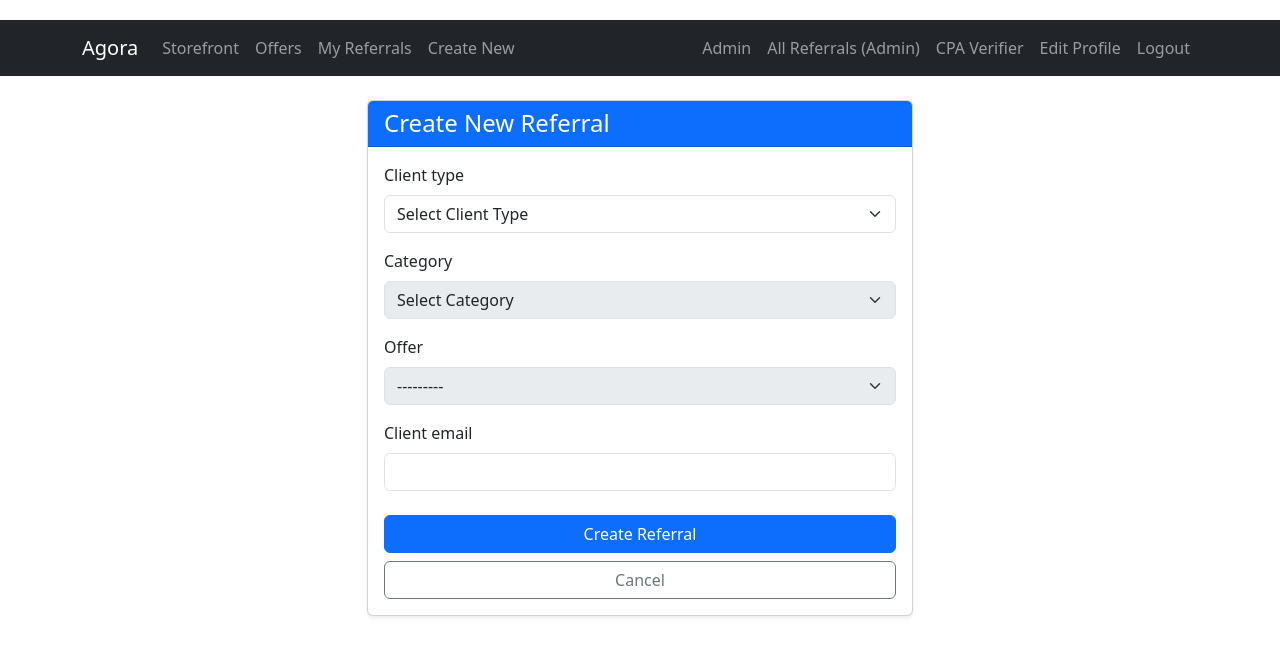
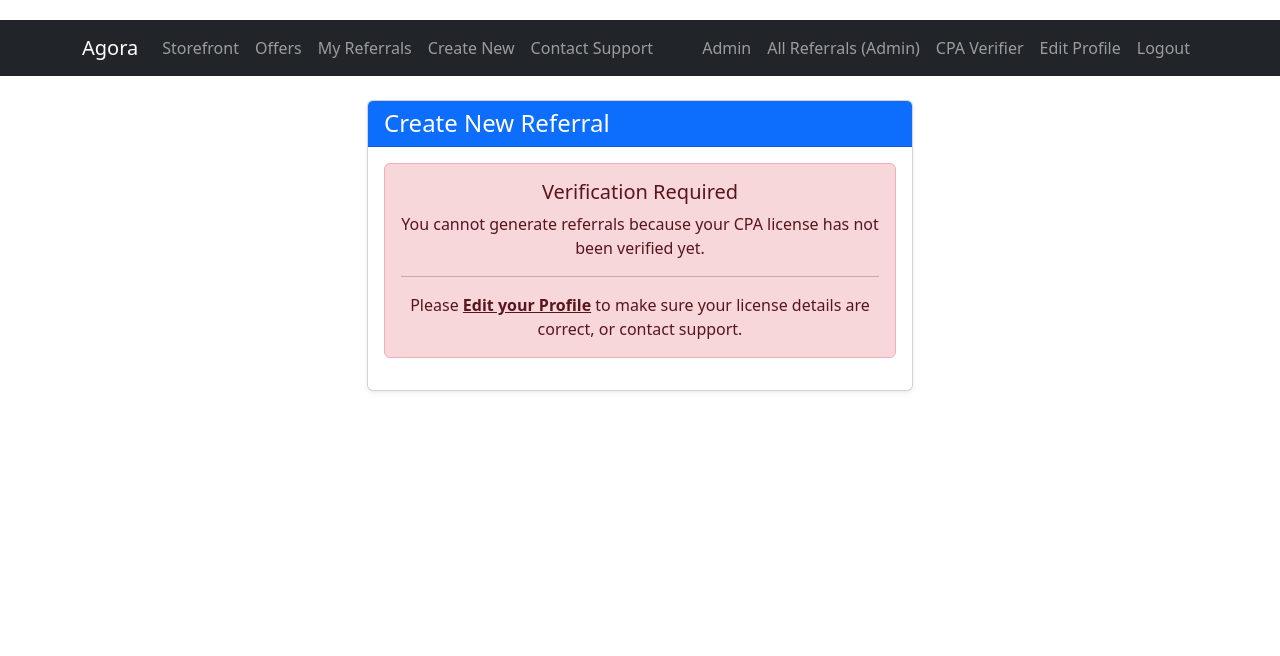
Before and after one commit to alexpmarkovski-cloud/Agora.tax, a Django app: page /referrals/create/ in a window 1280 px wide. Shown: the top 656 px of the page. Run offline with Django 4.2, Linux system fonts and the light colour scheme; a user stored in the database is signed in; data comes from the database, SQL or seed files in the repository; both versions use the stored data as it was after the commit.

Commit message:
feat: implement PWM multi-step flow, contact inquiry, and automated CPA verification

```diff
--- a/Customer/api/forms.py
+++ b/Customer/api/forms.py
@@ -1,7 +1,9 @@
 from django import forms
 from django.contrib.auth.models import User
 from allauth.account.forms import SignupForm
+import threading
 from .models import Referral, Offer, CPAUser, CPALicense
+from .services.nasba_scraper import verify_cpa_nasba
 
 class CPASignupForm(SignupForm):
     first_name = forms.CharField(max_length=30, label='First Name')
@@ -25,11 +27,31 @@ class CPASignupForm(SignupForm):
         )
 
         # 3. Create the initial CPALicense
-        CPALicense.objects.create(
+        license = CPALicense.objects.create(
             cpa=cpa,
             state=self.cleaned_data['license_state'],
             license_number=self.cleaned_data['license_number']
         )
+
+        # 4. Fire background thread for automatic NASBA verification
+        def bg_verify(lic_pk):
+            try:
+                # Need to re-fetch inside thread to ensure state is fresh
+                lic = CPALicense.objects.get(pk=lic_pk)
+                result = verify_cpa_nasba(
+                    first_name=lic.cpa.first_name,
+                    last_name=lic.cpa.last_name,
+                    state=lic.state,
+                    license_number=lic.license_number
+                )
+                if result.get('is_valid'):
+                    lic.is_verified = True
+                    lic.save()
+            except Exception as e:
+                print(f"Background verification failed: {e}")
+
+        threading.Thread(target=bg_verify, args=(license.pk,), daemon=True).start()
+
         return user
 
 class UserUpdateForm(forms.ModelForm):
@@ -79,3 +101,22 @@ class ReferralForm(forms.ModelForm):
     @staticmethod
     def label_from_instance(obj):
         return f"{obj.name} - Client Gets: {obj.client_bonus_summary}"
+
+class ContactInquiryForm(forms.Form):
+    INQUIRY_CHOICES = [
+        ('', 'Select Inquiry Type'),
+        ('General Support', 'General Support'),
+        ('Payout Issue', 'Payout Issue'),
+        ('Offer Inquiry', 'Offer Inquiry'),
+        ('Technical Issue', 'Technical Issue'),
+        ('Other', 'Other')
+    ]
+    inquiry_type = forms.ChoiceField(
+        choices=INQUIRY_CHOICES,
+        widget=forms.Select(attrs={'class': 'form-select'}),
+        required=True
+    )
+    notes = forms.CharField(
+        widget=forms.Textarea(attrs={'class': 'form-control', 'rows': 4, 'placeholder': 'Optional details...'}),
+        required=False
+    )
--- a/Customer/api/models.py
+++ b/Customer/api/models.py
@@ -107,6 +107,8 @@ class Referral(models.Model):
     agreed_platform_fee = models.DecimalField(max_digits=10, decimal_places=2)
 
     client_email = models.EmailField(blank=True, null=True) # Or hash this for privacy later
+    client_state = models.CharField(max_length=2, blank=True, null=True, help_text="Used primarily for PWM")
+    referral_code = models.CharField(max_length=50, blank=True, null=True, help_text="Generated for specific products like PWM")
     status = models.CharField(max_length=50, choices=STATUS_CHOICES, default='PENDING')
 
     gen_date = models.DateTimeField(auto_now_add=True) # Creation date
--- a/Customer/api/templates/api/base.html
+++ b/Customer/api/templates/api/base.html
@@ -36,6 +36,9 @@
                     </li>
                     <li class="nav-item">
                         <a class="nav-link" href="{% url 'create_referral' %}">Create New</a>
+                    </li>
+                    <li class="nav-item">
+                        <a class="nav-link" href="{% url 'contact_support' %}">Contact Support</a>
                     </li>
                 </ul>
                 <ul class="navbar-nav">
--- a/Customer/api/templates/api/cpa_dashboard.html
+++ b/Customer/api/templates/api/cpa_dashboard.html
@@ -45,6 +45,10 @@
             <td>{{ referral.client_email }}</td>
             <td>
                {{ referral.offer.name }}
+               {% if referral.referral_code %}
+               <br>
+               <span class="badge bg-secondary font-monospace">{{ referral.referral_code }}</span>
+               {% endif %}
             </td>
             <td>
                {% if referral.status == 'PENDING' %}
--- a/Customer/api/templates/api/create_referral.html
+++ b/Customer/api/templates/api/create_referral.html
@@ -8,6 +8,7 @@
             <h4 class="mb-0">Create New Referral</h4>
          </div>
          <div class="card-body">
+            {% if is_verified %}
             <form method="post">
                {% csrf_token %}
 
@@ -26,14 +27,23 @@
 
                <div class="d-grid gap-2 mt-4">
                   <button type="submit" class="btn btn-primary">Create Referral</button>
-                  <a href="{% url 'referral_list' %}" class="btn btn-outline-secondary">Cancel</a>
+                  <a href="{% url 'cpa_dashboard' %}" class="btn btn-outline-secondary">Cancel</a>
                </div>
             </form>
+            {% else %}
+            <div class="alert alert-danger text-center" role="alert">
+               <h5 class="alert-heading">Verification Required</h5>
+               <p>You cannot generate referrals because your CPA license has not been verified yet.</p>
+               <hr>
+               <p class="mb-0">Please <a href="{% url 'edit_profile' %}" class="alert-link">Edit your Profile</a> to make sure your license details are correct, or contact support.</p>
+            </div>
+            {% endif %}
          </div>
       </div>
    </div>
 </div>
 
+{% if is_verified %}
 <script>
     document.addEventListener('DOMContentLoaded', function() {
         const catalog = JSON.parse('{{ catalog_json|escapejs }}');
@@ -107,4 +117,5 @@
         // This is a simple version, a more robust one would select the previous values.
     });
 </script>
+{% endif %}
 {% endblock %}
--- a/Customer/api/templates/api/referral_list.html
+++ b/Customer/api/templates/api/referral_list.html
@@ -48,6 +48,10 @@
             <td>{{ referral.client_email }}</td>
             <td>
                {{ referral.offer.name }}
+               {% if referral.referral_code %}
+               <br>
+               <span class="badge bg-secondary font-monospace">{{ referral.referral_code }}</span>
+               {% endif %}
                <br>
                <small class="text-muted">Currently: {{ referral.status }}</small>
             </td>
--- a/Customer/api/urls.py
+++ b/Customer/api/urls.py
@@ -13,4 +13,7 @@ urlpatterns = [
     path('verifier/', views.cpa_verifier, name='cpa_verifier'),
     path('verifier/approve/<int:pk>/', views.approve_cpa, name='approve_cpa'),
     path('verifier/reject/<int:pk>/', views.reject_cpa, name='reject_cpa'),
+    path('verifier/auto/<int:pk>/', views.auto_verify_cpa, name='auto_verify_cpa'),
+    path('contact/', views.contact_support, name='contact_support'),
+    path('referrals/pwm-state/', views.pwm_state_selection, name='pwm_state_selection'),
 ]
--- a/Customer/api/views.py
+++ b/Customer/api/views.py
@@ -5,7 +5,7 @@ from django.core.mail import send_mail
 from django.conf import settings
 import stripe
 from .models import Referral, Offer, CPAUser, ProductCategory, CPALicense
-from .forms import ReferralForm, UserUpdateForm, CPALicenseForm
+from .forms import ReferralForm, UserUpdateForm, CPALicenseForm, ContactInquiryForm
 from django.contrib.admin.views.decorators import staff_member_required
 
 # Global Stripe Setup
@@ -87,24 +87,38 @@ import json
 
 @login_required
 def create_referral(request):
+    cpa_user = getattr(request.user, 'cpauser', None)
+
+    # Verification Check
+    is_verified = False
+    if cpa_user and cpa_user.licenses.filter(is_verified=True).exists():
+        is_verified = True
+
     if request.method == 'POST':
+        if not is_verified:
+            messages.error(request, "You must be verified to create a referral.")
+            return redirect('create_referral')
+
         form = ReferralForm(request.POST)
         if form.is_valid():
             referral = form.save(commit=False)
-            # Snapshot pricing from the offer
-            if hasattr(request.user, 'cpauser'):
-                referral.cpa = request.user.cpauser
-            else:
-                return render(request, 'api/create_referral.html', {
-                    'form': form,
-                    'error': "Error: Your account is not linked to a CPA profile."
-                })
-
+            referral.cpa = cpa_user
             offer = referral.offer
             referral.agreed_cpa_payout = offer.cpa_payout
             referral.agreed_platform_fee = offer.platform_fee
+
+            # Specialized PWM Check
+            if offer.product.category and offer.product.category.name == 'Private Wealth Management':
+                # Stash details in session for step 2
+                request.session['pwm_referral_data'] = {
+                    'offer_id': offer.id,
+                    'client_email': referral.client_email,
+                }
+                return redirect('pwm_state_selection')
+
             referral.save()
-            return redirect('referral_list')
+            messages.success(request, f"Referral created successfully for {offer.name}")
+            return redirect('cpa_dashboard')
     else:
         form = ReferralForm()
 
@@ -132,8 +146,75 @@ def create_referral(request):
 
     return render(request, 'api/create_referral.html', {
         'form': form,
-        'catalog_json': json.dumps(catalog)
+        'catalog_json': json.dumps(catalog),
+        'is_verified': is_verified
     })
+
+import random
+import string
+
+@login_required
+def pwm_state_selection(request):
+    cpa_user = getattr(request.user, 'cpauser', None)
+    if 'pwm_referral_data' not in request.session:
+        messages.error(request, "Invalid PWM flow.")
+        return redirect('create_referral')
+
+    if request.method == 'POST':
+        state = request.POST.get('state')
+        if not state:
+            messages.error(request, "State is required.")
+            return redirect('pwm_state_selection')
+
+        data = request.session['pwm_referral_data']
+        offer = get_object_or_404(Offer, id=data['offer_id'])
+
+        # Generate Referral Code e.g., PWM-NY-1234
+        random_suffix = ''.join(random.choices(string.digits, k=4))
+        ref_code = f"PWM-{state.upper()}-{random_suffix}"
+
+        # Save Referral
+        referral = Referral.objects.create(
+            cpa=cpa_user,
+            offer=offer,
+            agreed_cpa_payout=offer.cpa_payout,
+            agreed_platform_fee=offer.platform_fee,
+            client_email=data.get('client_email', ''),
+            client_state=state.upper(),
+            referral_code=ref_code
+        )
+
+        del request.session['pwm_referral_data'] # Clean up
+
+        return render(request, 'api/pwm_success.html', {'referral_code': ref_code, 'state': state.upper()})
+
+    return render(request, 'api/pwm_state_selection.html')
+
+@login_required
+def contact_support(request):
+    if request.method == 'POST':
+        form = ContactInquiryForm(request.POST)
+        if form.is_valid():
+            inquiry_type = form.cleaned_data['inquiry_type']
+            notes = form.cleaned_data['notes']
+
+            subject = f"Support Inquiry: {inquiry_type} - {request.user.email}"
+            message = f"User: {request.user.email}\nType: {inquiry_type}\n\nNotes:\n{notes}"
+
+            # Send email
+            try:
+                # Placeholder admin email, using DEFAULT_FROM_EMAIL temporarily
+                # Replace 'admin@agora.com' with an actual recipient when going to production
+                recipient = 'admin@agora.com'
+                send_mail(subject, message, settings.DEFAULT_FROM_EMAIL, [recipient])
+                messages.success(request, "Your inquiry has been sent to our support team.")
+                return redirect('cpa_dashboard')
+            except Exception as e:
+                messages.error(request, f"Failed to send inquiry: {e}")
+    else:
+        form = ContactInquiryForm()
+
+    return render(request, 'api/contact_support.html', {'form': form})
 
 @staff_member_required
 def referral_list(request):
@@ -163,32 +244,58 @@ def update_referral_status(request, pk):
 
 @staff_member_required
 def cpa_verifier(request):
-    unverified_cpas = CPAUser.objects.filter(is_verified=False).order_by('-created_at')
-    return render(request, 'api/cpa_verifier.html', {'unverified_cpas': unverified_cpas})
+    unverified_licenses = CPALicense.objects.filter(is_verified=False).select_related('cpa').order_by('-created_at')
+    return render(request, 'api/cpa_verifier.html', {'unverified_licenses': unverified_licenses})
 
 @staff_member_required
 def approve_cpa(request, pk):
-    cpa = get_object_or_404(CPAUser, pk=pk)
+    license = get_object_or_404(CPALicense, pk=pk)
     if request.method == 'POST':
-        cpa.is_verified = True
-        cpa.save()
+        license.is_verified = True
+        license.save()
+        messages.success(request, f'CPA License {license.license_number} approved.')
     return redirect('cpa_verifier')
 
 @staff_member_required
 def reject_cpa(request, pk):
-    cpa = get_object_or_404(CPAUser, pk=pk)
+    license = get_object_or_404(CPALicense, pk=pk)
     if request.method == 'POST':
         # Send a placeholder rejection email
         subject = 'Update on your CPA Account Registration'
         message = 'Thank you for registering. Unfortunately, we are unable to approve your account at this time. Please contact support for more information.'
         from_email = settings.DEFAULT_FROM_EMAIL if hasattr(settings, 'DEFAULT_FROM_EMAIL') else 'noreply@agora.com'
-        recipient_list = [cpa.email]
+        recipient_list = [license.cpa.email]
 
         try:
             send_mail(subject, message, from_email, recipient_list)
-            messages.success(request, f'Rejection email successfully sent to {cpa.email}.')
+            messages.success(request, f'Rejection email successfully sent to {license.cpa.email}.')
         except Exception as e:
             messages.error(request, f'Failed to send rejection email: {str(e)}')
+
+    return redirect('cpa_verifier')
+
+import threading
+from .services.nasba_scraper import verify_cpa_nasba
+
+@staff_member_required
+def auto_verify_cpa(request, pk):
+    license = get_object_or_404(CPALicense, pk=pk)
+    if request.method == 'POST':
+        cpa = license.cpa
+        # Run synchronously for admin trigger so they get immediate feedback
+        result = verify_cpa_nasba(
+            first_name=cpa.first_name,
+            last_name=cpa.last_name,
+            state=license.state,
+            license_number=license.license_number
+        )
+
+        if result.get('is_valid'):
+            license.is_verified = True
+            license.save()
+            messages.success(request, f"Auto-Verify Success: {result.get('message')}")
+        else:
+            messages.error(request, f"Auto-Verify Failed: {result.get('message')}")
 
     return redirect('cpa_verifier')
 
```
Also changed, not shown: Customer/api/services/nasba_scraper.py (added, +78 -0 lines), Customer/api/templates/api/contact_support.html (added, +35 -0 lines), Customer/api/templates/api/cpa_verifier.html (+15 -10 lines), Customer/api/templates/api/pwm_state_selection.html (added, +83 -0 lines), Customer/api/templates/api/pwm_success.html (added, +26 -0 lines), Customer/seed_pwm.py (added, +20 -0 lines), Customer/api/migrations/0007_referral_client_state_referral_referral_code.py (added), Customer/api/services/__init__.py (added), Customer/db.sqlite3.
